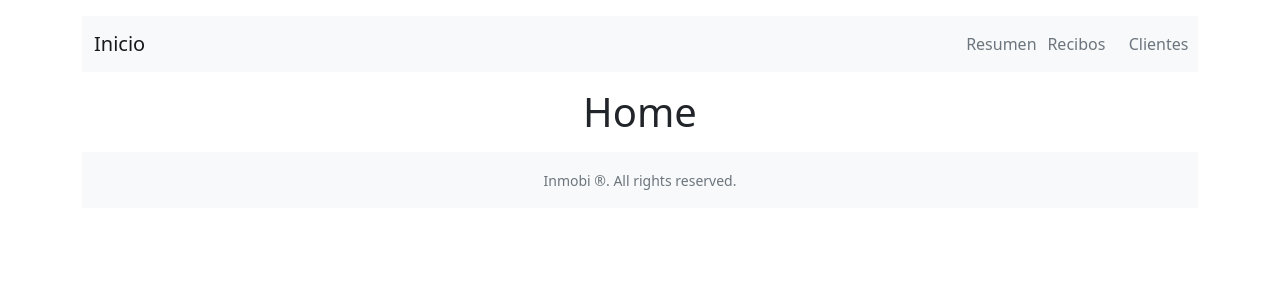
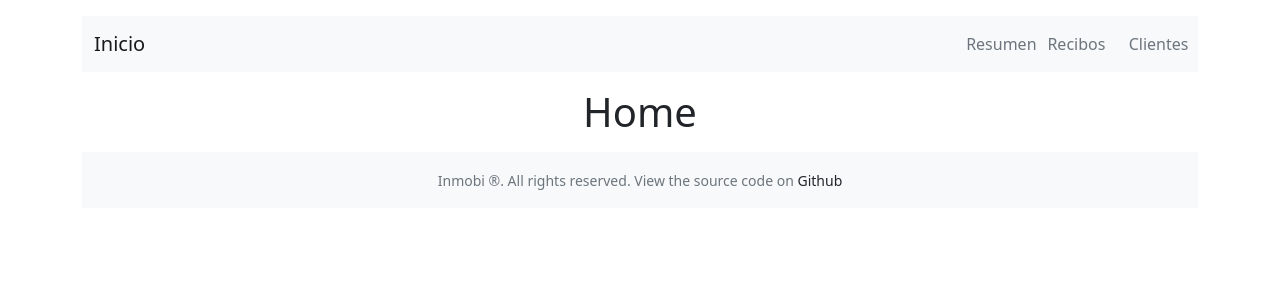
Before and after one commit to fenriquegimenez-zz/inmobi, a Next.js app: page / in a window 1280 px wide. Shown: the top 300 px of the page. Built offline with nearby package versions, Linux system fonts and the light colour scheme.

Commit message:
source code repository link added to footer

```diff
--- a/components/Footer/Footer.js
+++ b/components/Footer/Footer.js
@@ -3,7 +3,15 @@ import React from "react"
 const Footer = () => {
   return (
     <div className="text-center my-3 bg-light py-3">
-      <small className="text-secondary">Inmobi ®. All rights reserved.</small>
+      <small className="text-secondary">
+        Inmobi ®. All rights reserved. View the source code on{" "}
+        <a
+          className="text-decoration-none text-dark"
+          href="https://github.com/fenriquegimenez/inmobi"
+        >
+          Github
+        </a>
+      </small>
     </div>
   )
 }
```
